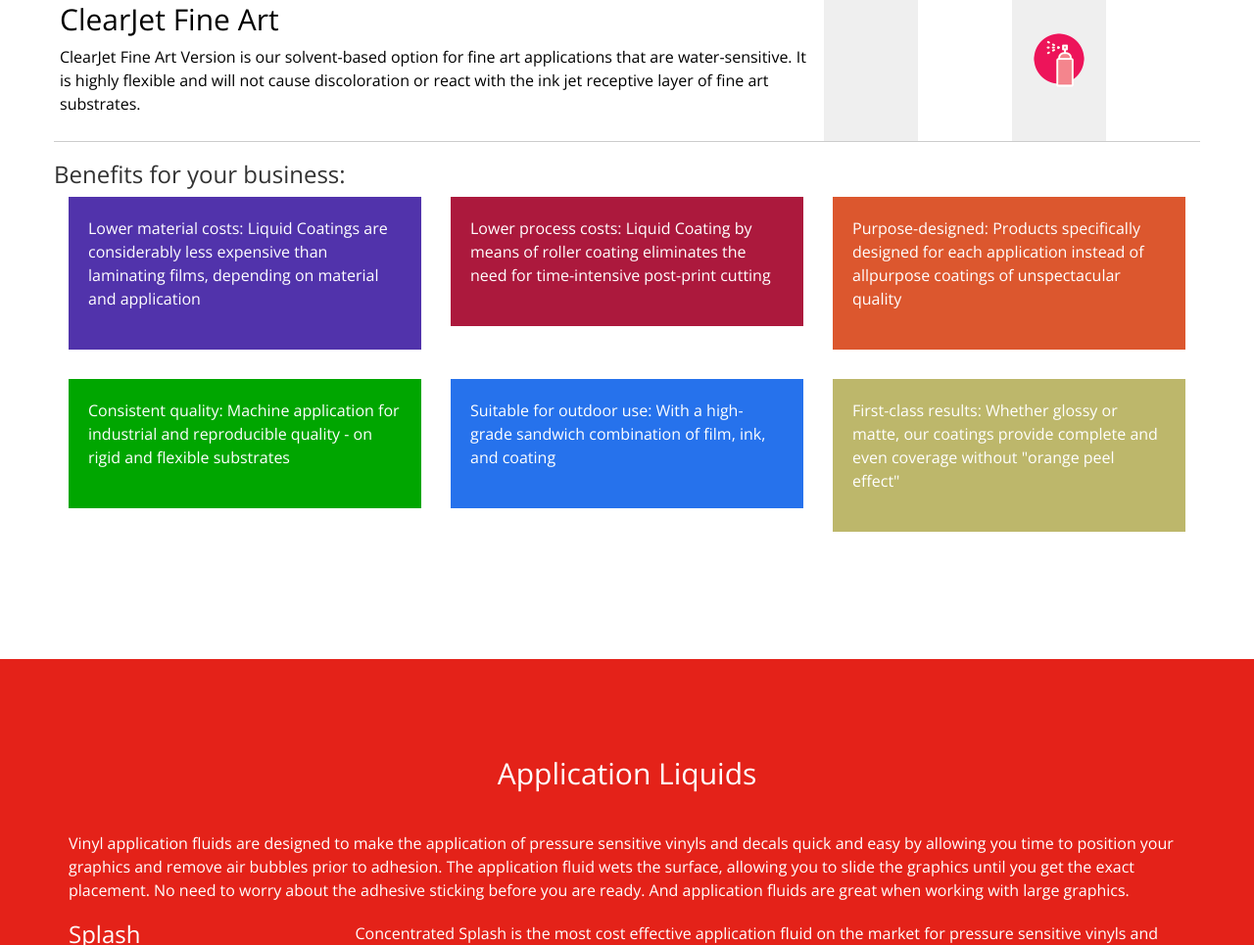
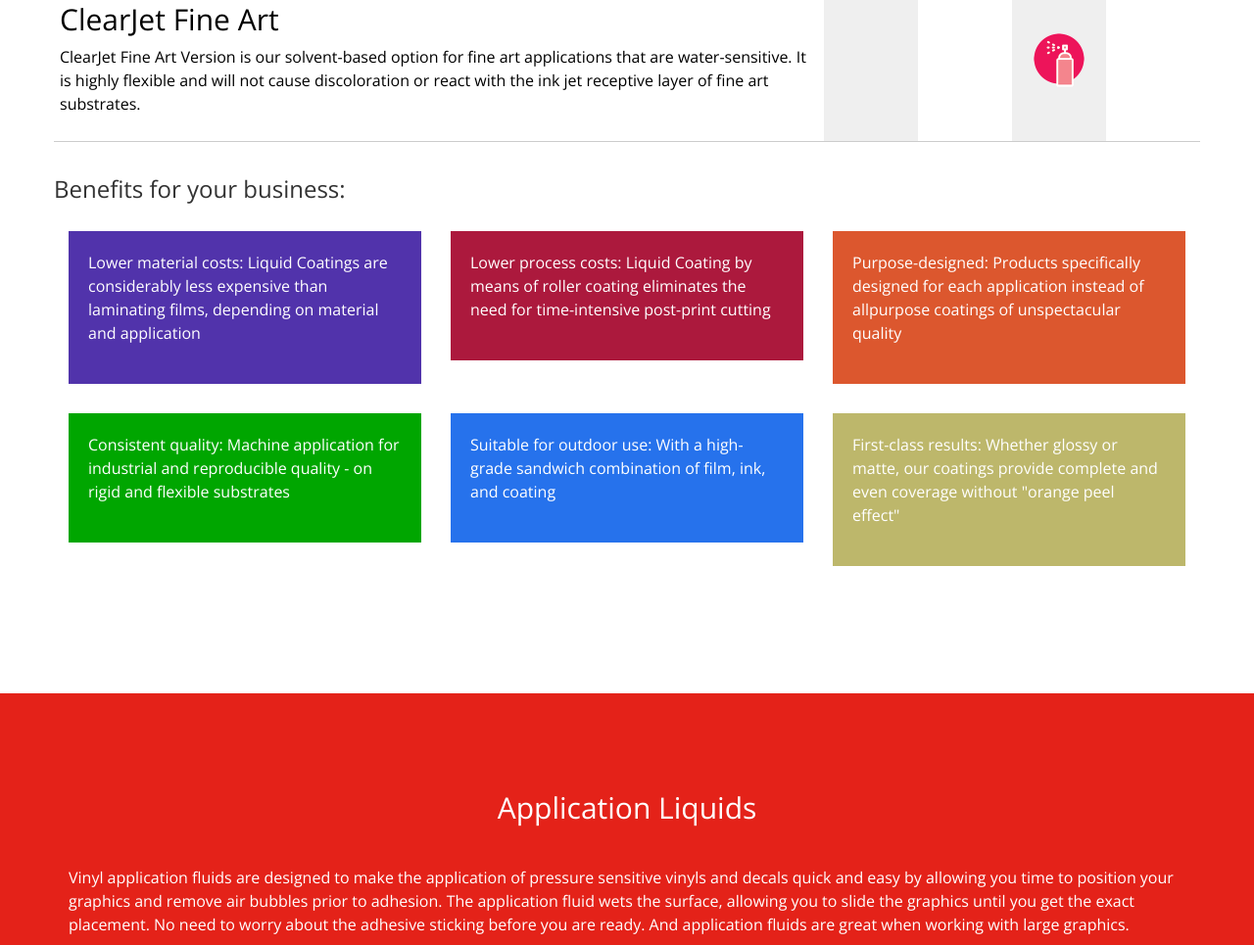
Before and after one commit to s1holdings/marabu, a website: page index.html in a window 1280 px wide. Shown: the part 4202-5167 px from the top of the page at 98% size. Drawn offline with nearby package versions, Linux system fonts and the light colour scheme.

Commit message:
Add files via upload

```diff
--- a/css/creative.css
+++ b/css/creative.css
@@ -443,6 +443,9 @@
     font-size: 13px;
     padding-top: 10px;
   }
+  .padhead {
+    padding: 15px 0 20px;
+  }
   table {
     border-collapse: collapse;
     padding: 20px;
```
